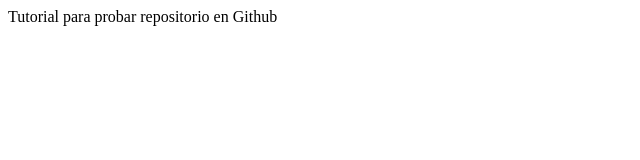
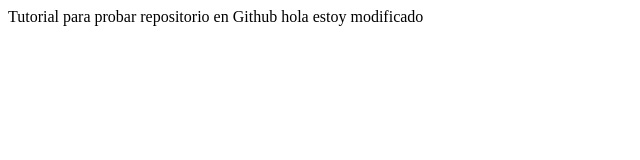
Before and after one commit to vilchisdzk/githubClient, a plain HTML site: page index.html in a window 1280 px wide. Shown: the whole page, without its empty margins (0-640 px from the left). Drawn offline with Linux system fonts and the light colour scheme.

Commit message:
segundo commit
siiiiii

```diff
--- a/index.html
+++ b/index.html
@@ -6,5 +6,6 @@
   </head>
   <body>
     Tutorial para probar repositorio en Github
+    <span>hola estoy modificado</span>
   </body>
 </html>
```
